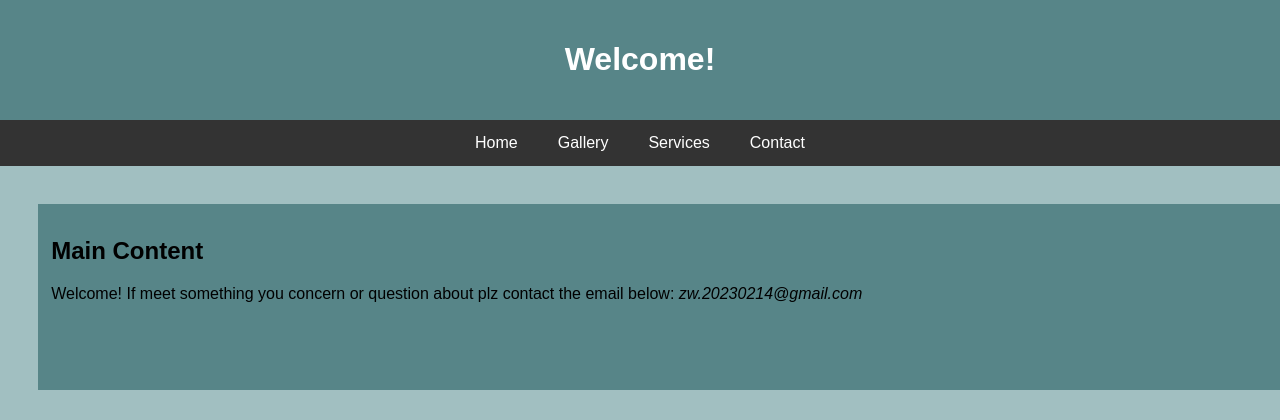
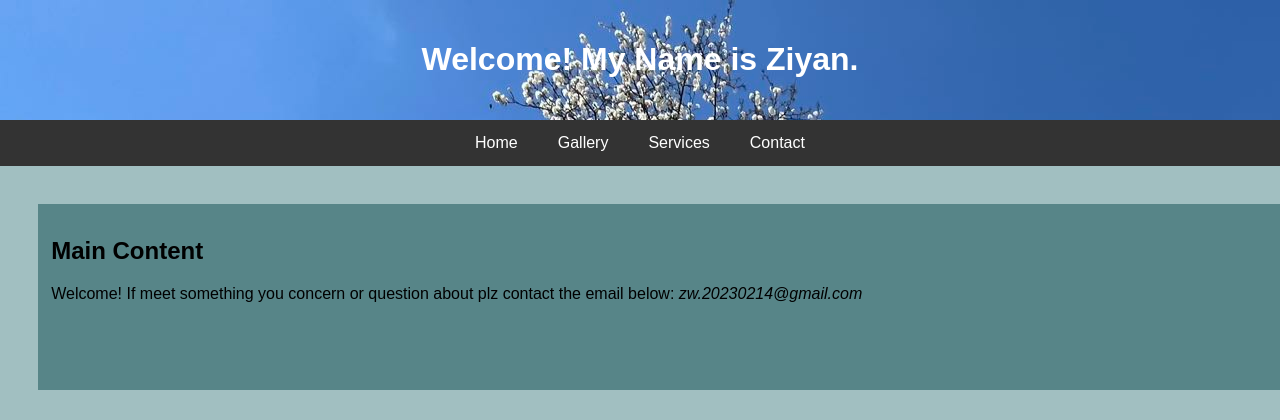
Before and after one commit to SHADOWMMARK/pythonanywhere-Django, a Django app: page /catalog/ in a window 1280 px wide; the page is wider, and only the part inside the window is pictured. Shown: the top 420 px of that part. Run offline with Django 3.2, Linux system fonts and the light colour scheme; data comes from the database, SQL or seed files in the repository.

Commit message:
Add a background img to my index and its header div

```diff
--- a/catalog/static/css/styles.css
+++ b/catalog/static/css/styles.css
@@ -5,7 +5,8 @@ body {
     background-color: #f4f4f4;
 }
 header {
-    background-color: #578588;
+    /* background-color: #578588; */
+    background-image: url('../images/Purdue\'s\ Spring.jpg');
     color: #ffffff;
     padding: 20px;
     text-align: center;
--- a/catalog/templates/index.html
+++ b/catalog/templates/index.html
@@ -9,7 +9,7 @@
 </head>
 <body>
     <header>
-        <h1 class="fadeIn">Welcome!</h1>
+        <h1 class="fadeIn">Welcome! My Name is Ziyan.</h1>
     </header>
     <nav>
         <a href="#">Home</a>
```
Also changed, not shown: catalog/static/images/Purdue's Spring.jpg (added).
